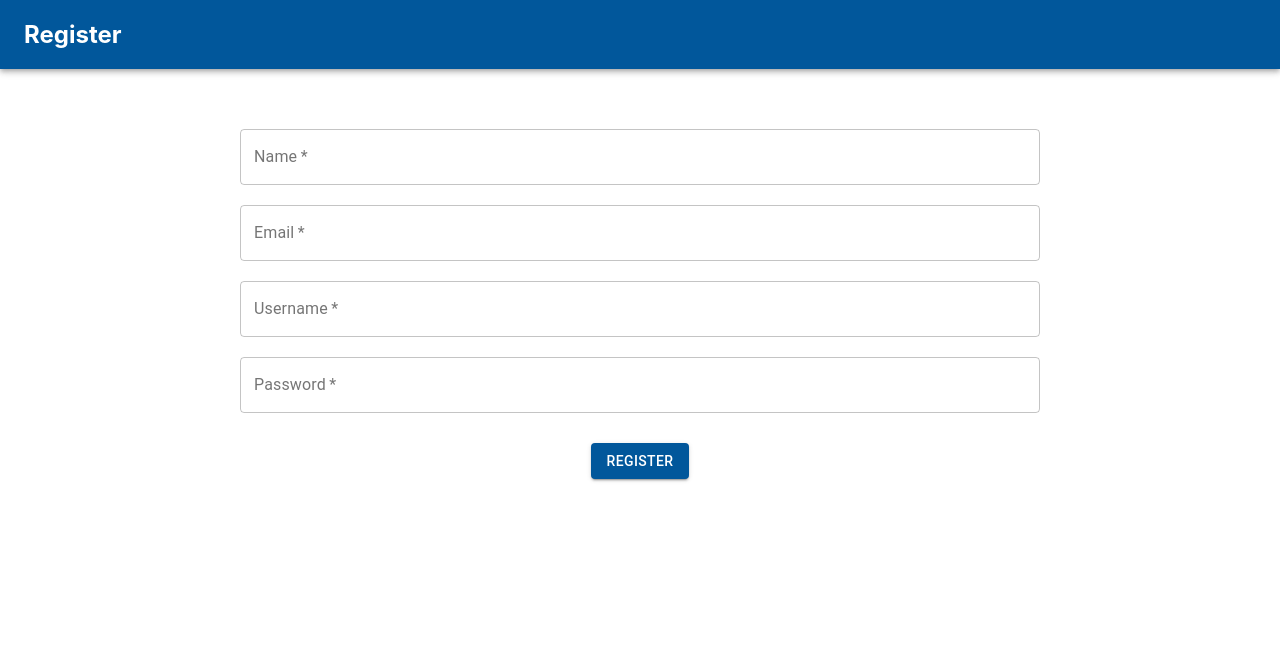
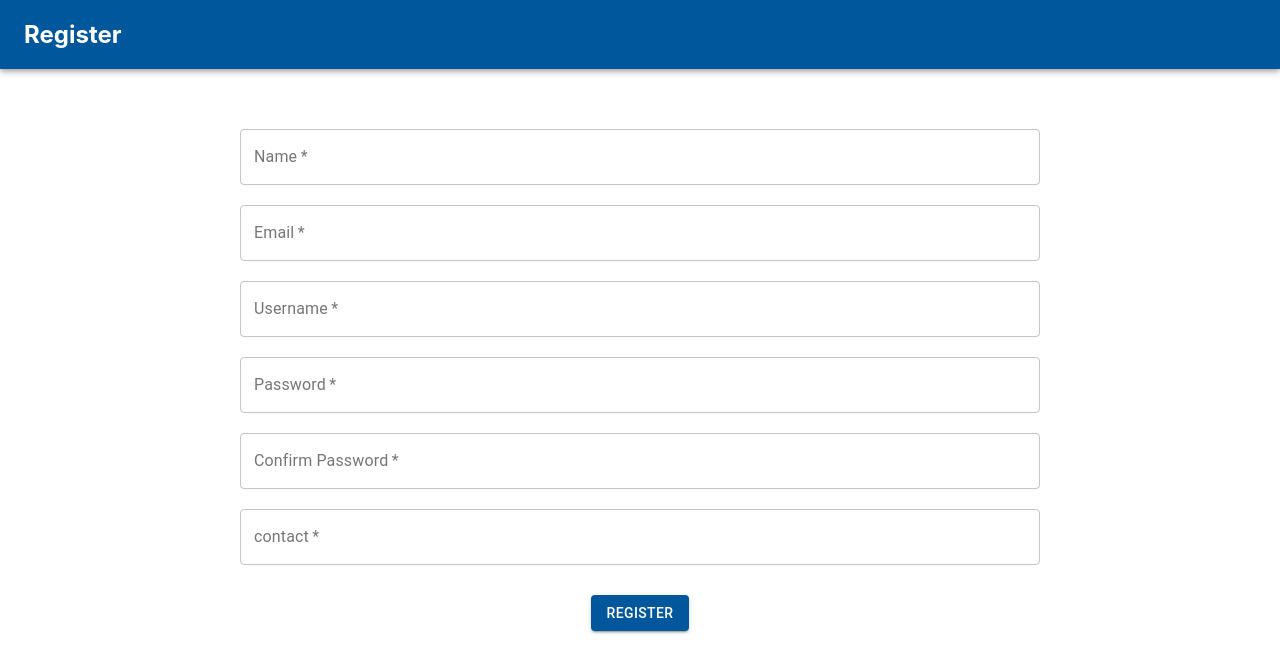
Before and after one commit to neel1998/BusinessAppMaker, a React (Create React App) app in the folder react-client/: page /register in a window 1280 px wide. Shown: the top 672 px of the page. Built offline with nearby package versions, Linux system fonts and the light colour scheme.

Commit message:
additional fields to register form added

```diff
--- a/react-client/src/Register.js
+++ b/react-client/src/Register.js
@@ -14,6 +14,8 @@ export default class Register extends Component {
       'email' : '',
       'username': '',
       'psswd' : '',
+      'confirm_psswd' : '',
+      'contact' : '',
     }
   }
 
@@ -25,12 +27,28 @@ export default class Register extends Component {
   }
 
   onSubmit = (event) => {
+
+      if (this.state.name.length === 0 || this.state.email.length === 0 || this.state.username.length === 0 || this.state.psswd.length === 0 || this.state.confirm_psswd.length === 0 || this.state.contact.length === 0) {
+        alert("Please fill all required field")
+        return
+      }
+      else if (this.state.psswd !== this.state.confirm_psswd) {
+        alert("Passwords must match")
+        return
+      }
+
+      let body = {
+        'name' : this.state.name,
+        'email' : this.state.email,
+        'username': this.state.username,
+        'psswd' : this.state.psswd
+      }
       fetch(baseServerURL + '/main/register', {
         method : 'POST',
         headers : {
           'Content-type': 'application/json',
         },
-        body : JSON.stringify(this.state)
+        body : JSON.stringify(body)
       }
     ).then((res)=> {
       if (res.status === 200) {
@@ -108,6 +126,32 @@ export default class Register extends Component {
           required
         />
         <br/>
+        <TextField
+          variant="outlined"
+          label = "Confirm Password"
+          type = "password"
+          name = "confirm_psswd"
+          style = {{"width" : "100vh", "margin":"10px"}}
+          placeholder = "Confirm Password"
+          value = {this.state.confirm_psswd}
+          onChange = {this.handleInputChange}
+          required
+        />
+        <br/>
+
+        <TextField
+          variant="outlined"
+          label = "contact"
+          type = "text"
+          name = "contact"
+          style = {{"width" : "100vh", "margin":"10px"}}
+          placeholder = "Enter Contact Number"
+          value = {this.state.contact}
+          onChange = {this.handleInputChange}
+          required
+        />
+        <br/>
+
         <br/>
        <Button value="Submit" onClick = {this.onSubmit} variant="contained" style = {{"backgroundColor" : "#01579b", "color": "#FFFFFF"}}> Register </Button>
       </form>
```
